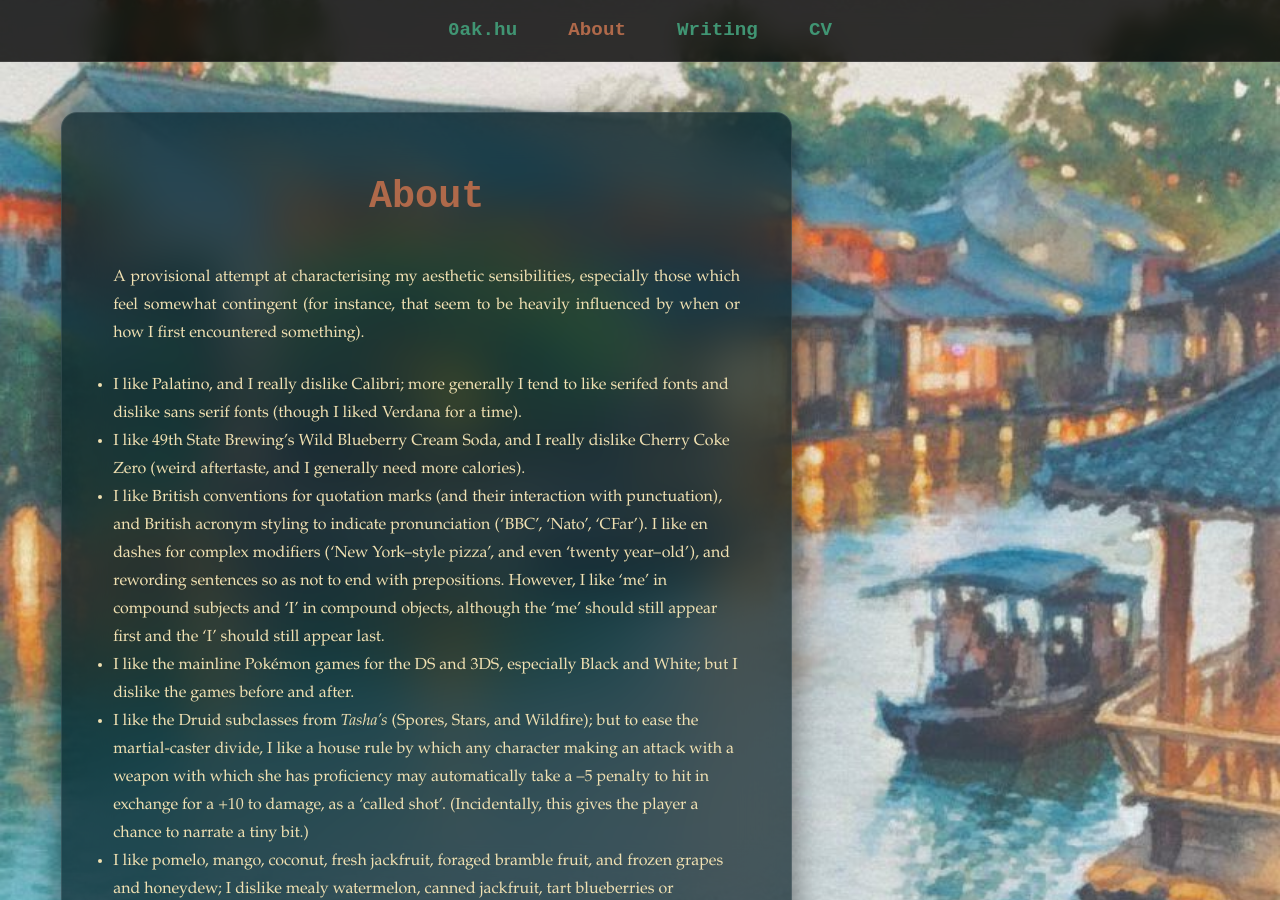
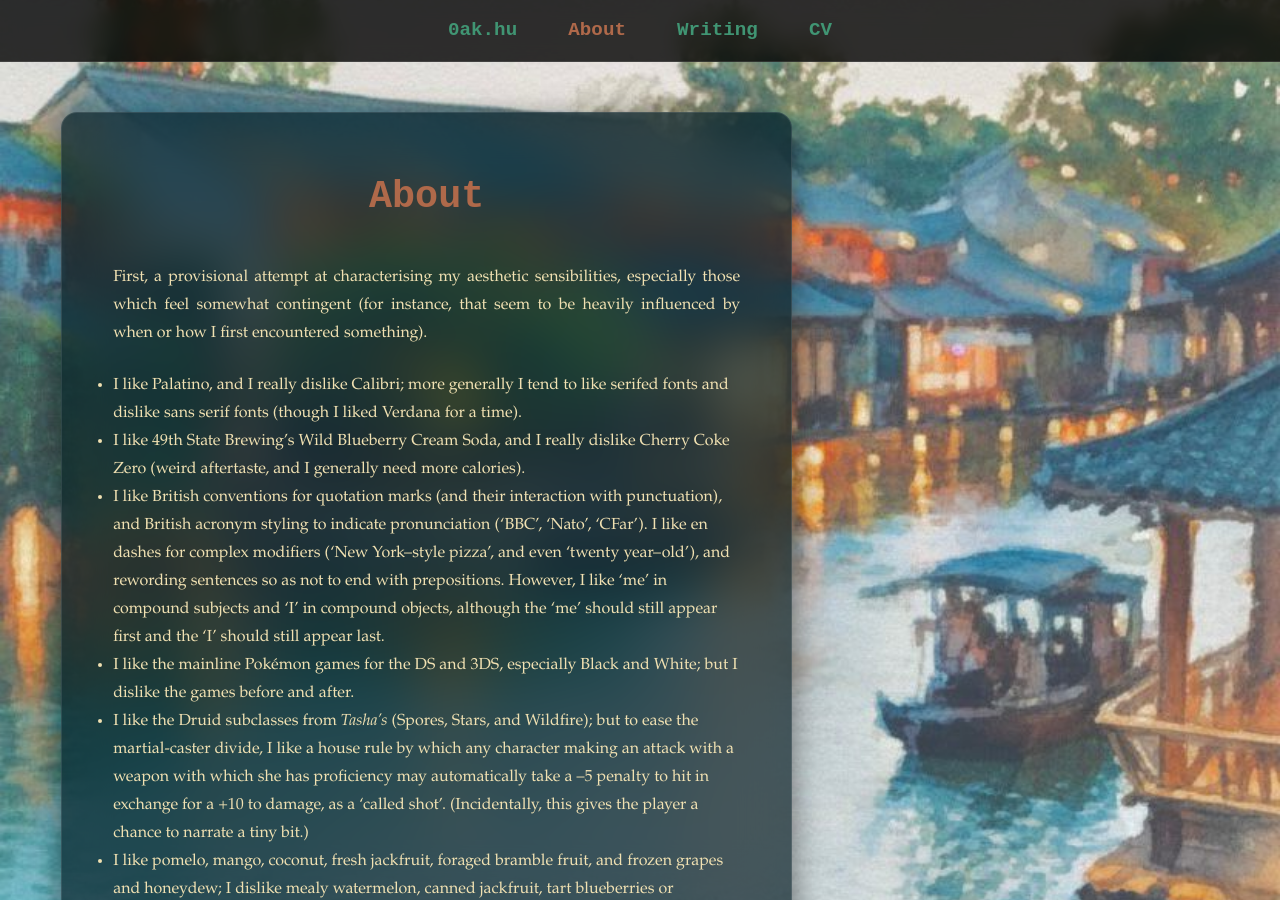
Before and after one commit to oak-hu/oak-hu.github.io, a Jekyll site: the page built from about.md, in a window 1280 px wide and 900 px high. Built offline with Jekyll 4.4.1, drawn with Linux system fonts in a browser that asks for light colours; some web fonts are replaced; some of the changed text lies outside the part shown.

Commit message:
Update about.md

```diff
--- a/about.md
+++ b/about.md
@@ -6,7 +6,7 @@
 
 # About
 
-A provisional attempt at characterising my aesthetic sensibilities, especially those which feel somewhat contingent (for instance, that seem to be heavily influenced by when or how I first encountered something).
+First, a provisional attempt at characterising my aesthetic sensibilities, especially those which feel somewhat contingent (for instance, that seem to be heavily influenced by when or how I first encountered something).
 
 - I like Palatino, and I really dislike Calibri; more generally I tend to like serifed fonts and dislike sans serif fonts (though I liked Verdana for a time).
 - I like 49th State Brewing's Wild Blueberry Cream Soda, and I really dislike Cherry Coke Zero (weird aftertaste, and I generally need more calories).
```
Also changed, not shown: other parts of about.md (+1 -1 lines).
